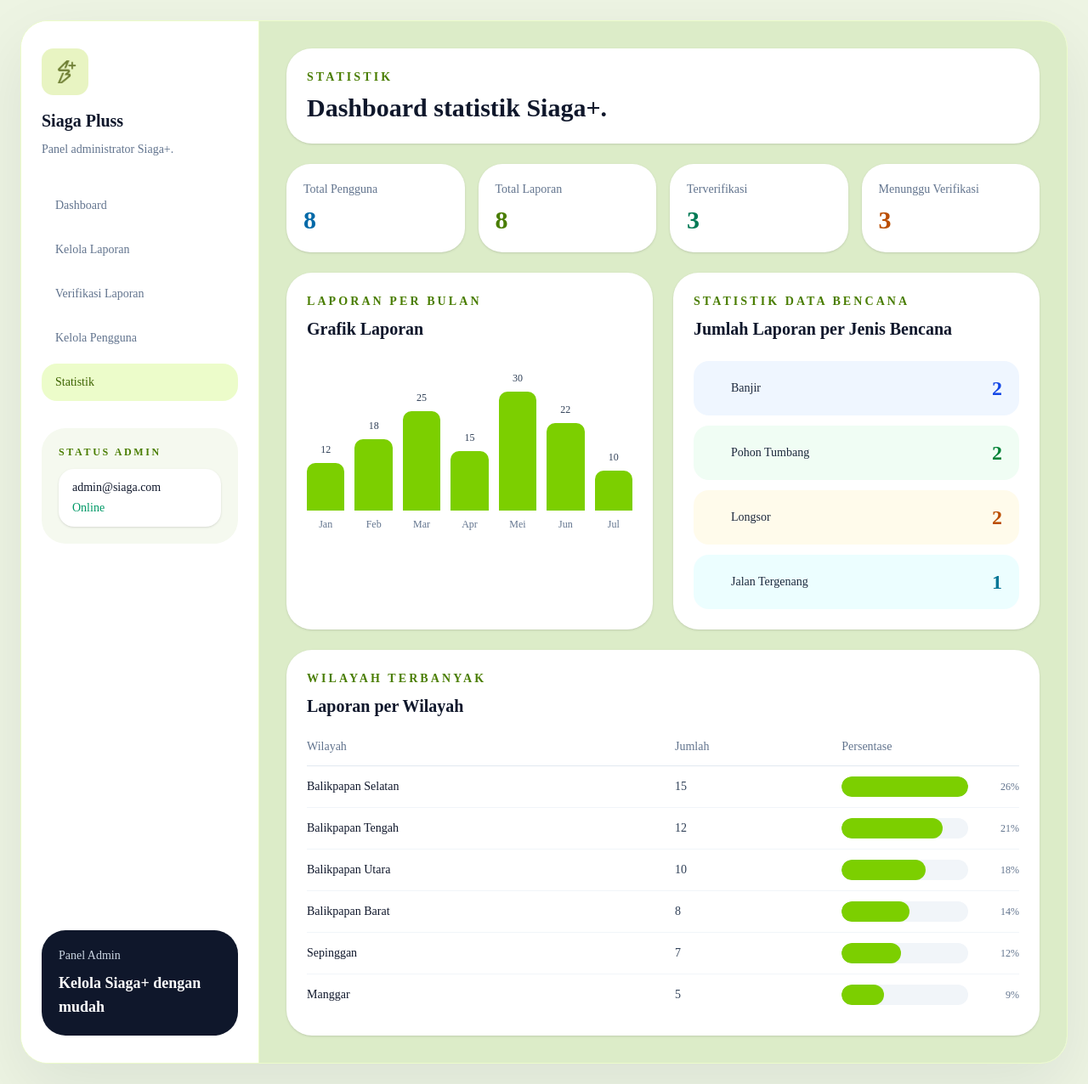
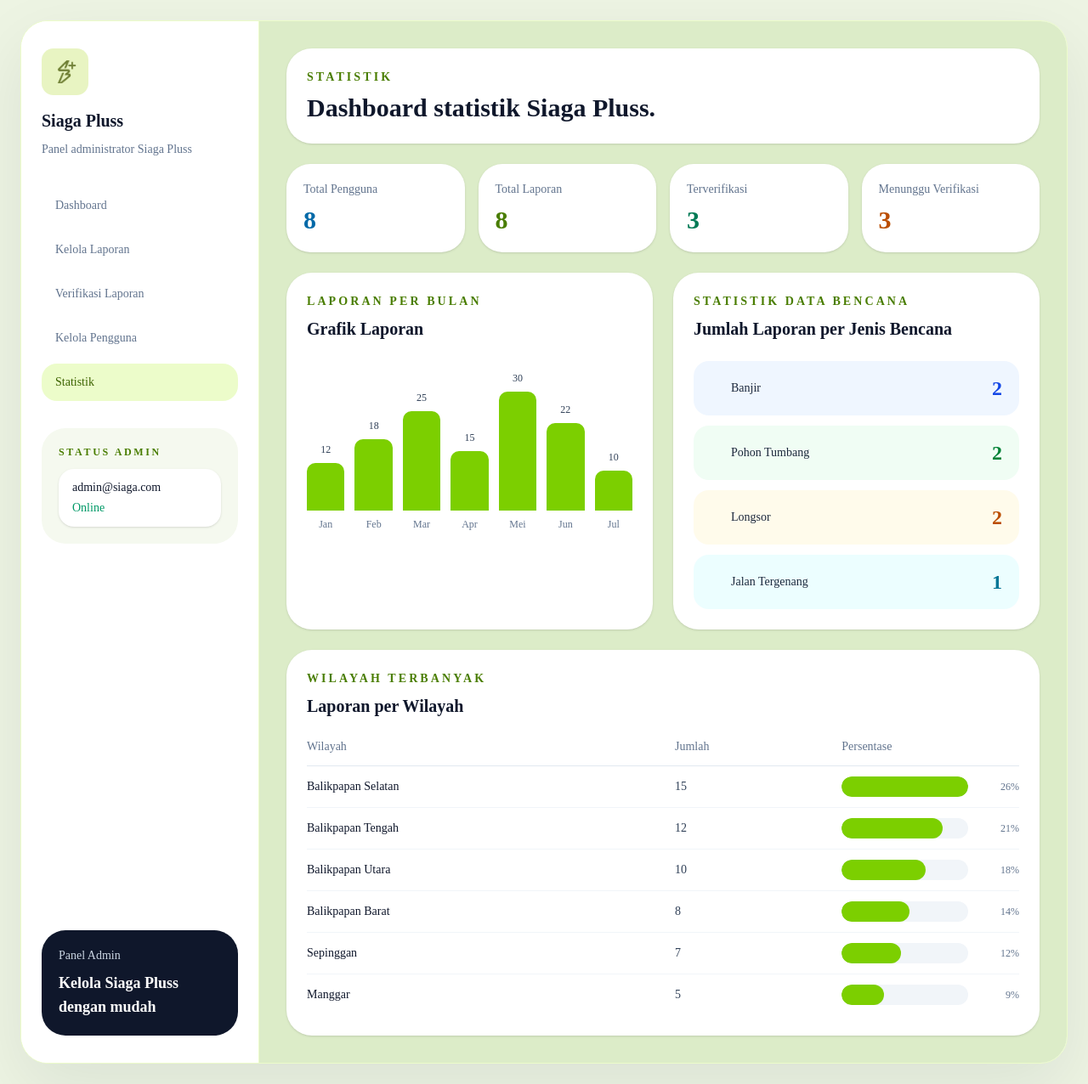
Before and after one commit to Nadineapriliaputri/projectUAS, a Next.js app: page /admin/statistik in a window 1280 px wide. Shown: the whole page at 85% size. Built offline with nearby package versions, Linux system fonts and the light colour scheme.

Commit message:
siaga pluss

```diff
--- a/app/admin/statistik/page.tsx
+++ b/app/admin/statistik/page.tsx
@@ -21,7 +21,7 @@ export default function StatistikPage() {
           Statistik
         </p>
         <h1 className="mt-2 text-3xl font-semibold text-slate-900">
-          Dashboard statistik Siaga+.
+          Dashboard statistik Siaga Pluss.
         </h1>
       </section>
 
--- a/components/admin-sidebar.tsx
+++ b/components/admin-sidebar.tsx
@@ -27,7 +27,7 @@ export default function AdminSidebar() {
           <Image src="/logosiaga.jpeg" alt="Logo Siaga+" width={55} height={55} className="rounded-xl object-cover" />
           <h1 className="mt-4 text-xl font-semibold text-slate-900">Siaga Pluss</h1>
           <p className="mt-2 text-sm leading-6 text-slate-500">
-            Panel administrator Siaga+.
+            Panel administrator Siaga Pluss
           </p>
         </div>
 
@@ -61,7 +61,7 @@ export default function AdminSidebar() {
 
         <div className="mt-auto hidden rounded-[28px] bg-slate-900 p-5 text-white lg:block">
           <p className="text-sm text-slate-300">Panel Admin</p>
-          <p className="mt-2 text-lg font-semibold">Kelola Siaga+ dengan mudah</p>
+          <p className="mt-2 text-lg font-semibold">Kelola Siaga Pluss dengan mudah</p>
         </div>
 
         <div className="mt-4 rounded-2xl border border-lime-200 bg-white p-4 lg:hidden">
```
